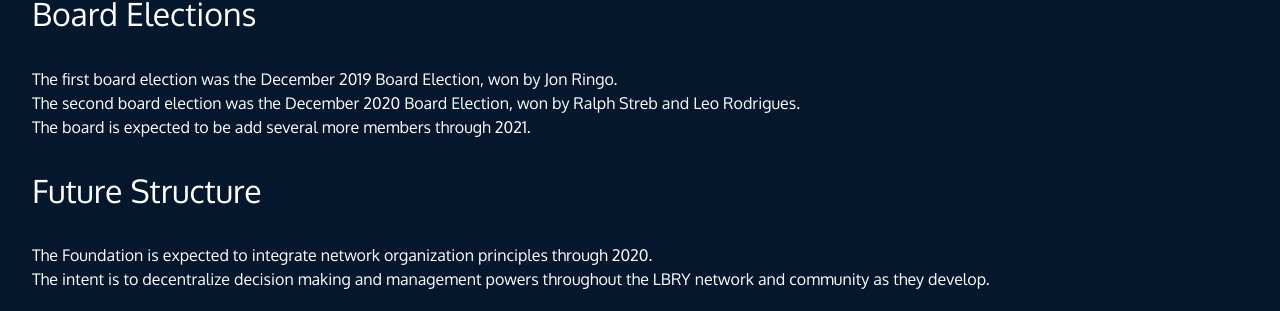
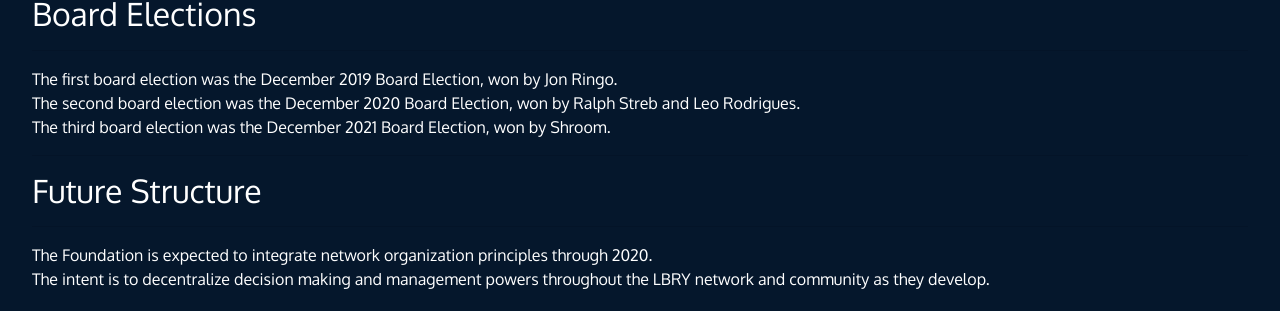
Before and after one commit to LBRYFoundation/lbryorg, a Jekyll site: the page built from pages/governance.md, in a window 1280 px wide and 900 px high, scrolled down 932 px. Shown: the part 425-736 px from the top of the window. Built offline with Jekyll 4.4.1, drawn with Linux system fonts in a browser that asks for light colours.

Commit message:
Adds 2022 election results to governance page

```diff
--- a/pages/governance.md
+++ b/pages/governance.md
@@ -13,7 +13,7 @@
 
 The first board election was the December 2019 Board Election, won by Jon Ringo.<br>
 The second board election was the December 2020 Board Election, won by Ralph Streb and Leo Rodrigues.<br>
-The board is expected to be add several more members through 2021.<br>
+The third board election was the December 2021 Board Election, won by Shroom.<br>
 
 -------------------
 ## Future Structure
```
